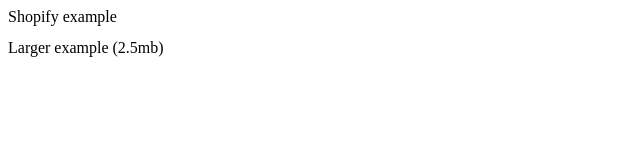
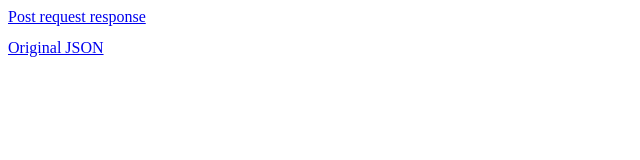
Before and after one commit to tkimmm/konnectwasm, a website built with webpack: page index.html in a window 1280 px wide. Shown: the whole page, without its empty margins (0-640 px from the left). Built offline with nearby package versions, Linux system fonts and the light colour scheme; what @teekm/konnectwasm would draw is missing.

Commit message:
updated readme

```diff
--- a/index.html
+++ b/index.html
@@ -8,10 +8,11 @@
     <noscript>This page contains webassembly and javascript content, please enable javascript in your browser.</noscript>
     <script src="./bootstrap.js"></script>
 
-    Shopify example
+
+    <a href="https://shopify.dev/api/admin-res">Post request response</a>
     <pre id="output2"></pre>
 
-    Larger example (2.5mb)
+    <a href="https://gist.githubusercontent.com/tuldok89/cf99b808ba0168054970bc60fbfb25c4/raw/ed635c262124fe88491ae25e56919b644994e66a/shopify.json">Original JSON</a>
     <pre id="output"></pre>
   </body>
 </html>
```
Also changed, not shown: README.md.
